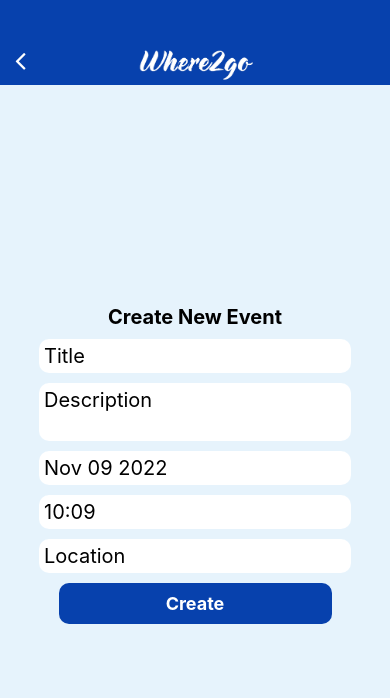
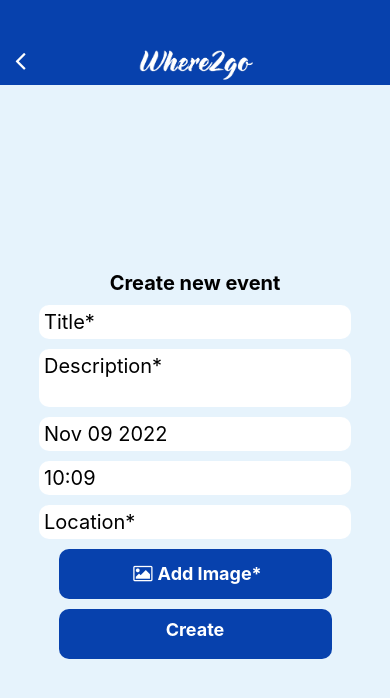
Before and after one commit to garizzutto/solo-project-codeworks, a React Native app: screen /NewEventScreen in a window 390 px wide. Shown: the top 698 px of the page. Built offline with nearby package versions, Linux system fonts and the light colour scheme; what expo-web-browser would draw is missing.

Commit message:
feat: NewEventScreen created and firebase storage setup done

```diff
--- a/firebase.ts
+++ b/firebase.ts
@@ -3,6 +3,7 @@ import { initializeApp } from 'firebase/app';
 import { GoogleAuthProvider, initializeAuth } from 'firebase/auth';
 import AsyncStorage from '@react-native-async-storage/async-storage';
 import { getReactNativePersistence } from 'firebase/auth/react-native';
+import { getStorage } from 'firebase/storage';
 // TODO: Add SDKs for Firebase products that you want to use
 // https://firebase.google.com/docs/web/setup#available-libraries
 
@@ -24,5 +25,6 @@ const auth = initializeAuth(app, {
   persistence: getReactNativePersistence(AsyncStorage),
 });
 const provider = new GoogleAuthProvider();
+const storage = getStorage(app);
 
-export { auth, provider };
+export { storage, auth, provider };
--- a/screens/NewEventScreen.tsx
+++ b/screens/NewEventScreen.tsx
@@ -1,4 +1,6 @@
 import {
+  ActivityIndicator,
+  Image,
   StyleSheet,
   Text,
   TextInput,
@@ -12,17 +14,29 @@ import {
   DateTimePickerEvent,
 } from '@react-native-community/datetimepicker';
 import moment from 'moment';
+import Icons from '../components/Icons';
+import * as ImagePicker from 'expo-image-picker';
+import { storage } from '../firebase';
+import { getDownloadURL, ref, uploadBytes } from 'firebase/storage';
+import { uuidv4 } from '@firebase/util';
+import { PropsNewEventScreen } from '../types';
 
-const NewEventScreen = () => {
-  const [date, setDate] = useState<Date | undefined>(new Date());
-  const [time, setTime] = useState<Date | undefined>(new Date());
+const NewEventScreen = ({ route, navigation }: PropsNewEventScreen) => {
+  const [title, setTitle] = useState('');
+  const [description, setDescription] = useState('');
+  const [timestamp, setTimestamp] = useState<Date | undefined>(new Date());
+  const [location, setLocation] = useState('');
+  const [image, setImage] = useState('');
+  const [isUploading, setIsUploading] = useState(false);
 
   const onChangeDate = (
     event: DateTimePickerEvent,
     selectedDate: Date | undefined,
   ) => {
     const currentDate = selectedDate;
-    setDate(currentDate);
+    if (currentDate) {
+      setTimestamp(new Date(currentDate.setHours(0, 0, 0, 0)));
+    }
   };
 
   const onChangeTime = (
@@ -30,13 +44,13 @@ const NewEventScreen = () => {
     selectedDate: Date | undefined,
   ) => {
     const currentDate = selectedDate;
-    setTime(currentDate);
+    setTimestamp(currentDate);
   };
 
   const showMode = (currentMode: AndroidNativeProps['mode']) => {
     const fun = currentMode === 'date' ? onChangeDate : onChangeTime;
     DateTimePickerAndroid.open({
-      value: date ? date : new Date(),
+      value: timestamp ? timestamp : new Date(),
       onChange: fun,
       mode: currentMode,
       is24Hour: false,
@@ -53,15 +67,88 @@ const NewEventScreen = () => {
     return parsed;
   };
 
+  const pickImage = async () => {
+    // No permissions request is necessary for launching the image library
+    let result = await ImagePicker.launchImageLibraryAsync({
+      mediaTypes: ImagePicker.MediaTypeOptions.All,
+      allowsEditing: true,
+      aspect: [4, 3],
+      quality: 1,
+    });
+    if (!result.canceled) {
+      setImage(result.assets[0].uri);
+    }
+  };
+
+  const uploadImage = async () => {
+    try {
+      const response = await fetch(image);
+      const blob = await response.blob();
+      const uuid = uuidv4();
+      const fileRef = ref(storage, uuid);
+      await uploadBytes(fileRef, blob);
+      return { imageUuid: uuid, imageUrl: await getDownloadURL(fileRef) };
+    } catch (error) {
+      console.log('Error saving the image, please try again later');
+      console.log(error);
+    }
+  };
+
+  const validateForm: () => string = () => {
+    if (title === '') {
+      return 'Please add a title';
+    }
+    if (description === '') {
+      return 'Please add a description';
+    }
+    if (location === '') {
+      return 'Please add a location';
+    }
+    if (image === '') {
+      return 'Please update a image';
+    }
+    return '';
+  };
+
+  const handleSubmit = async () => {
+    setIsUploading(true);
+    const error = validateForm();
+    if (error !== '') {
+      setIsUploading(false);
+      // eslint-disable-next-line no-alert
+      return alert(error);
+    }
+    const imageInfo = await uploadImage();
+    // TODO: API call to sava data
+    const newEvent = {
+      imageUrl: imageInfo?.imageUrl,
+      imageUuid: imageInfo?.imageUuid,
+      title,
+      description,
+      timestamp,
+      location,
+      creator: route.params.user.uid,
+    };
+    console.log(newEvent);
+    navigation.goBack();
+  };
+
   return (
     <View style={styles.flex1}>
       <View style={[styles.flex1, styles.formContainer]}>
-        <Text style={styles.title}>Create New Event</Text>
-        <TextInput placeholder="Title" style={styles.inputBox} />
+        <Text style={styles.title}>Create new event</Text>
         <TextInput
-          placeholder="Description"
+          placeholder="Title*"
+          style={styles.inputBox}
+          value={title}
+          onChangeText={(value) => setTitle(value)}
+        />
+        <TextInput
+          placeholder="Description*"
           style={styles.inputBox}
           multiline={true}
+          value={description}
+          onChangeText={(value) => setDescription(value)}
         />
         <TouchableOpacity
           style={styles.container}
@@ -70,7 +157,7 @@ const NewEventScreen = () => {
           }}
         >
           <Text style={styles.inputBox}>
-            {getDescriptiveDate(date?.toISOString())}
+            {getDescriptiveDate(timestamp?.toISOString())}
           </Text>
         </TouchableOpacity>
         <TouchableOpacity
@@ -80,15 +167,39 @@ const NewEventScreen = () => {
           }}
         >
           <Text style={styles.inputBox}>
-            {getDescriptiveTime(time?.toISOString())}
+            {getDescriptiveTime(timestamp?.toISOString())}
           </Text>
         </TouchableOpacity>
-        <TextInput placeholder="Location" style={styles.inputBox} />
+        <TextInput
+          placeholder="Location*"
+          style={styles.inputBox}
+          value={location}
+          onChangeText={(value) => setLocation(value)}
+        />
+        {image !== '' ? (
+          <Image source={{ uri: image }} style={styles.image} />
+        ) : null}
         <TouchableOpacity
           style={styles.container}
-          onPress={() => console.log(date, time)}
+          onPress={async () => await pickImage()}
         >
-          <Text style={styles.button}>Create</Text>
+          <View style={[styles.button, styles.row]}>
+            <Icons icon="image" size={18} />
+            <Text style={styles.white}>
+              {image !== '' ? 'Change image' : 'Add Image*'}
+            </Text>
+          </View>
+        </TouchableOpacity>
+        <TouchableOpacity
+          style={styles.container}
+          disabled={isUploading}
+          onPress={async () => await handleSubmit()}
+        >
+          {isUploading ? (
+            <ActivityIndicator style={styles.button} color="#ffffff" />
+          ) : (
+            <Text style={styles.button}>Create</Text>
+          )}
         </TouchableOpacity>
       </View>
     </View>
@@ -131,6 +242,7 @@ const styles = StyleSheet.create({
     textAlign: 'center',
     backgroundColor: '#0741AD',
     color: 'white',
+    height: 50,
   },
   container: {
     width: '100%',
@@ -138,4 +250,17 @@ const styles = StyleSheet.create({
     alignItems: 'center',
     backgroundColor: '#e6f3fc',
   },
+  row: {
+    flexDirection: 'row',
+  },
+  white: {
+    color: '#fff',
+    fontWeight: 'bold',
+    fontSize: 18,
+  },
+  image: {
+    height: '40%',
+    width: '90%',
+    marginVertical: 10,
+  },
 });
```
Also changed, not shown: package.json (+5 -4 lines), 1 other file (tests, documents, lock files or other folders).
